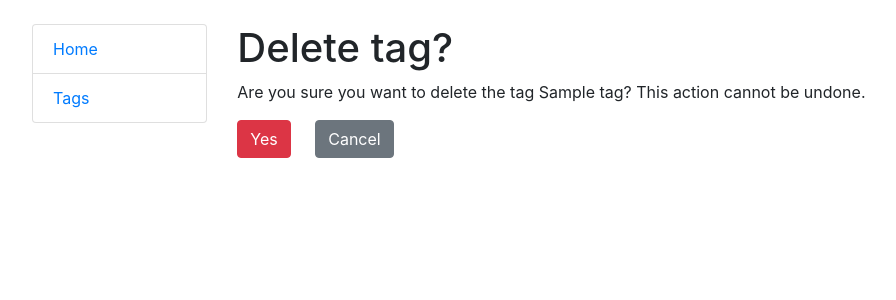
After one commit to oleksandra-shershen/py-todo-list, a Django app: page /tag/1/delete/ in a window 1280 px wide. The commit adds this page. Shown: the top 300 px of the page, without its empty margins (7-903 px from the left). Run offline with Django 4.2, Linux system fonts and the light colour scheme; tables that the repository leaves empty hold one stand-in row (values such as "Sample post").

Commit message:
Add ability to delete tag

```diff
--- a/app/urls.py
+++ b/app/urls.py
@@ -7,7 +7,8 @@ from app.views import (
     TaskListView,
     TagListView,
     TagCreateView,
-    TagUpdateView
+    TagUpdateView,
+    TagDeleteView,
 )
 
 urlpatterns = [
@@ -15,6 +16,7 @@ urlpatterns = [
     path("tags/", TagListView.as_view(), name="tag-list"),
     path("tag/create/", TagCreateView.as_view(), name="tag-create"),
     path("tag/<int:pk>/update/", TagUpdateView.as_view(), name="tag-update"),
+    path("tag/<int:pk>/delete/", TagDeleteView.as_view(), name="tag-delete"),
 ] + static(settings.STATIC_URL, document_root=settings.STATIC_ROOT)
 
 app_name = "app"
--- a/app/views.py
+++ b/app/views.py
@@ -37,3 +37,8 @@
     model = Tag
     form_class = TagForm
     success_url = reverse_lazy("app:tag-list")
+
+
+class TagDeleteView(generic.DeleteView):
+    model = Tag
+    success_url = reverse_lazy("app:tag-list")
--- /dev/null
+++ b/templates/app/tag_confirm_delete.html
@@ -0,0 +1,11 @@
+{% extends "base.html" %}
+
+{% block content %}
+  <h1>Delete tag?</h1>
+    <p>Are you sure you want to delete the tag {{ tag }}? This action cannot be undone.</p>
+  <form action="" method="post">
+    {% csrf_token %}
+    <input type="submit" value="Yes" class="btn btn-danger">
+    <a href="{% url 'app:tag-list' %}" class="btn btn-secondary" style="margin-left: 20px">Cancel</a>
+  </form>
+{% endblock %}
--- a/templates/app/tag_list.html
+++ b/templates/app/tag_list.html
@@ -26,7 +26,7 @@
                         </td>
                         <td>
                             <button style="background: gray; border: none;" class="btn">
-                                <a role="button" style="color: white" href="#">Delete</a>
+                                <a role="button" style="color: white" href="{% url 'app:tag-delete' pk=tag.id %}">Delete</a>
                             </button>
                         </td>
                     </tr>
```
